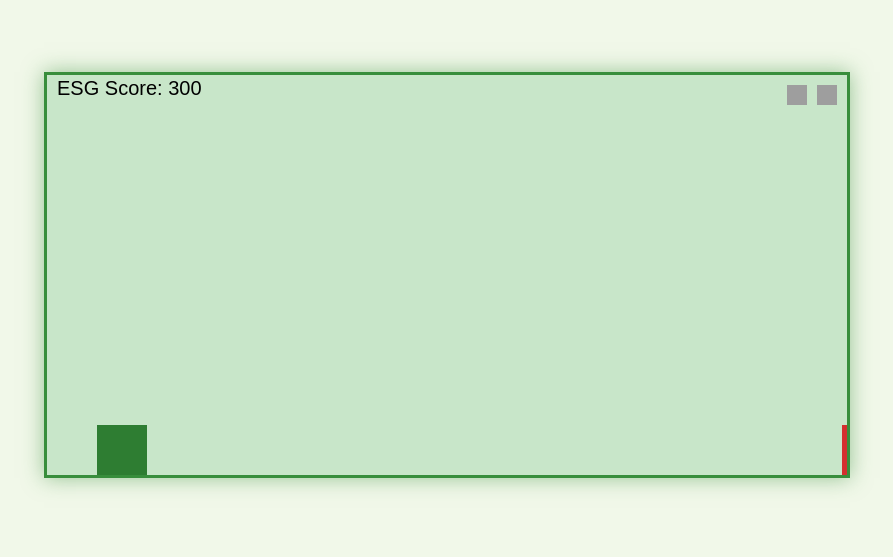
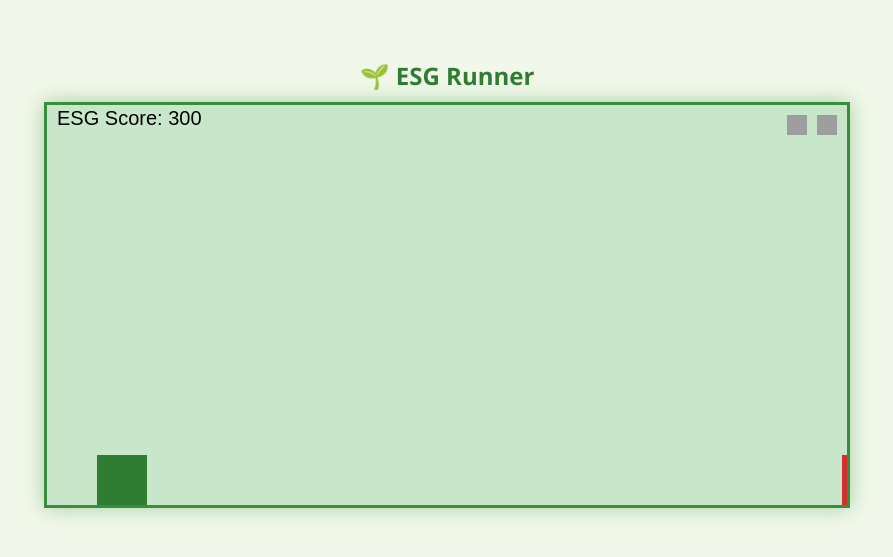
Before and after one commit to eizarg95/minigame, a plain HTML site: page index.html in a window 1280 px wide. Shown: the part 125-682 px from the top of the page, without its empty margins (193-1086 px from the left). Drawn offline with Linux system fonts and the light colour scheme.

Commit message:
Update index.html

```diff
--- a/index.html
+++ b/index.html
@@ -4,9 +4,51 @@
   <meta charset="UTF-8">
   <title>ESG Endless Runner</title>
   <link rel="stylesheet" href="style.css">
+  <meta name="viewport" content="width=device-width, initial-scale=1.0">
+  <style>
+    /* Optional fallback in case style.css is missing */
+    html, body {
+      margin: 0;
+      padding: 0;
+      background: #f1f8e9;
+      font-family: 'Segoe UI', sans-serif;
+      height: 100%;
+      display: flex;
+      justify-content: center;
+      align-items: center;
+    }
+
+    .game-container {
+      display: flex;
+      flex-direction: column;
+      align-items: center;
+    }
+
+    canvas {
+      background-color: #c8e6c9;
+      border: 3px solid #388e3c;
+      box-shadow: 0 0 20px rgba(56, 142, 60, 0.4);
+    }
+
+    h1 {
+      font-size: 24px;
+      color: #2e7d32;
+      margin-bottom: 10px;
+    }
+
+    @media (max-width: 850px) {
+      canvas {
+        width: 100%;
+        height: auto;
+      }
+    }
+  </style>
 </head>
 <body>
-  <canvas id="gameCanvas" width="800" height="400"></canvas>
+  <div class="game-container">
+    <h1>🌱 ESG Runner</h1>
+    <canvas id="gameCanvas" width="800" height="400"></canvas>
+  </div>
   <script src="script.js"></script>
 </body>
 </html>
```
